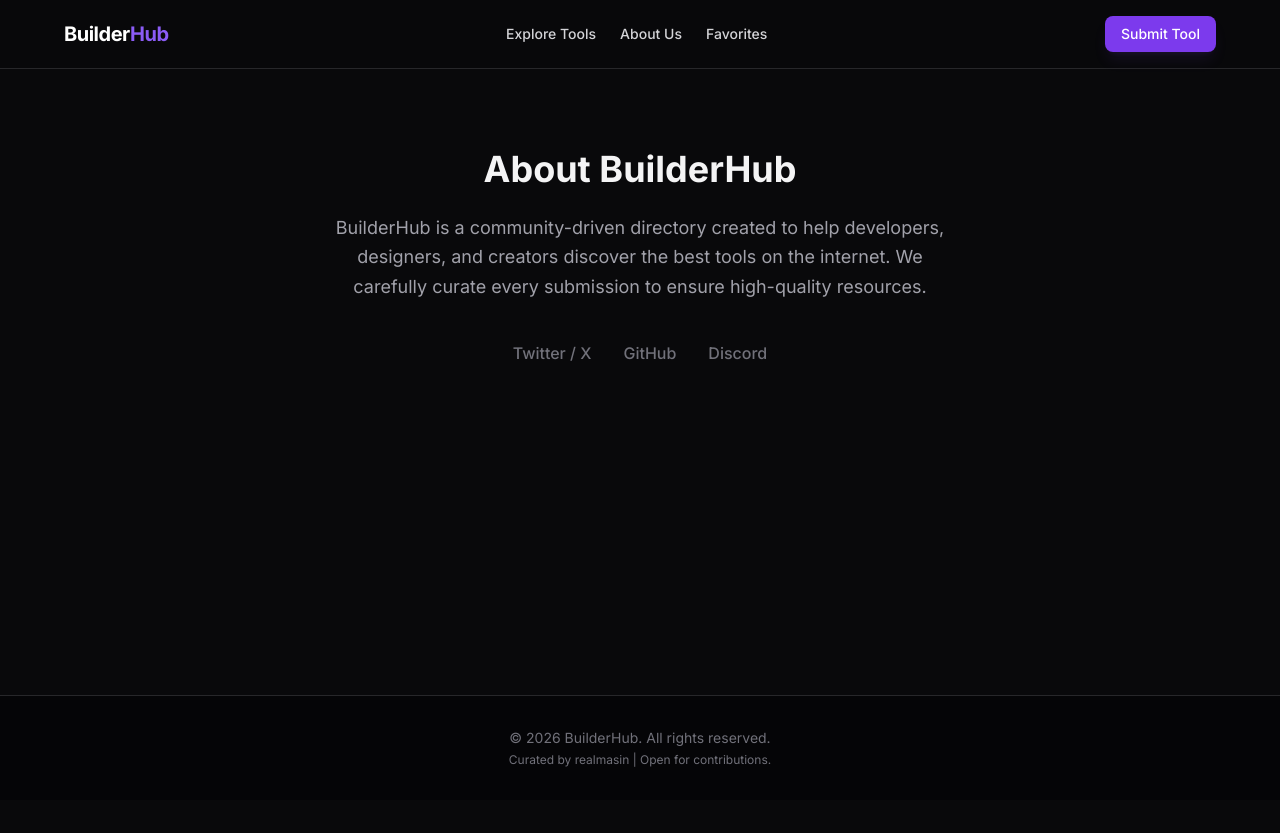
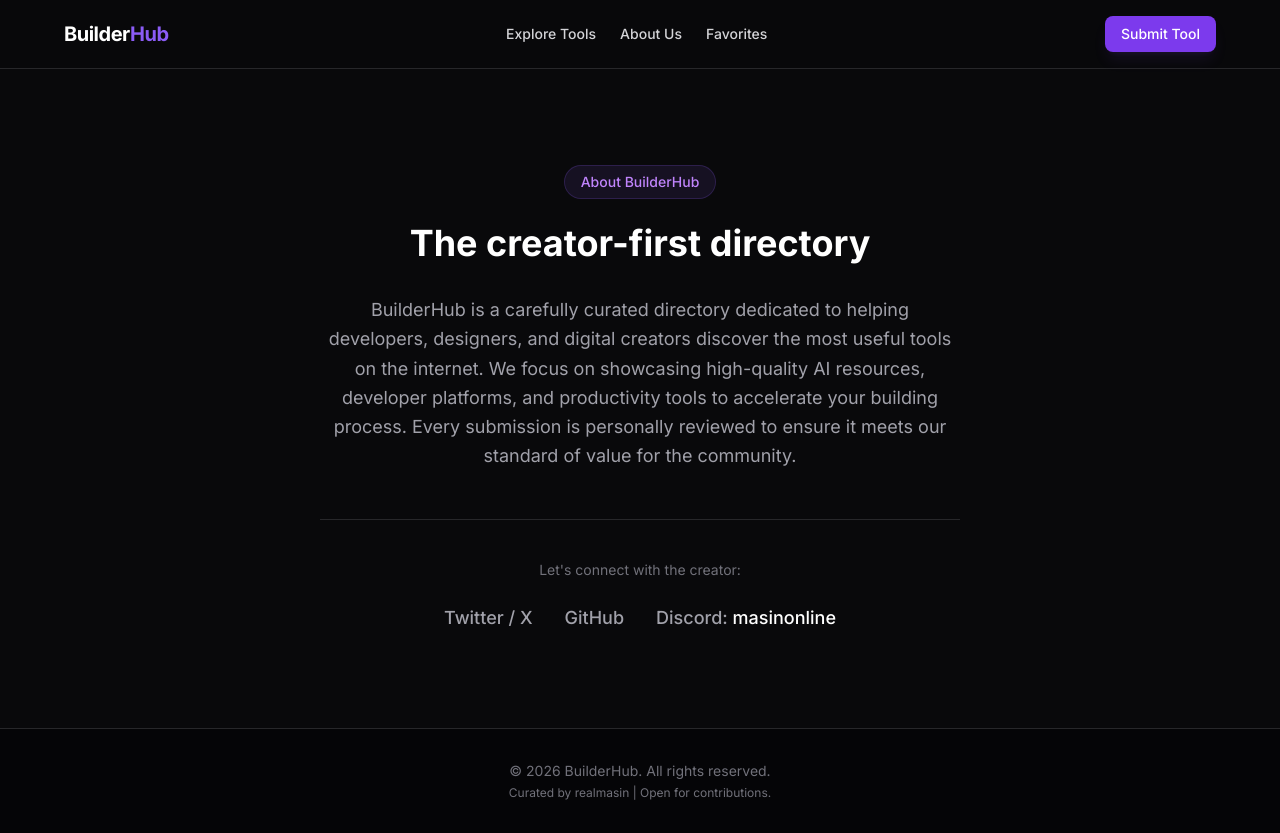
Before and after one commit to realmasin/builderhub, a Next.js app: page /about in a window 1280 px wide. Before the commit the page ends 800 px from the top, so only its background shows below. Built offline with nearby package versions, Linux system fonts and the light colour scheme.

Commit message:
Update page.tsx

```diff
--- a/src/app/about/page.tsx
+++ b/src/app/about/page.tsx
@@ -1,15 +1,26 @@
 export default function About() {
   return (
-    <div className="max-w-2xl mx-auto py-20 px-4 text-center">
-      <h1 className="text-4xl font-bold mb-6 text-zinc-100">About BuilderHub</h1>
-      <p className="text-zinc-400 mb-10 leading-relaxed text-lg">
-        BuilderHub is a community-driven directory created to help developers, designers, and creators discover the best tools on the internet. We carefully curate every submission to ensure high-quality resources.
+    <div className="max-w-2xl mx-auto py-24 px-4 text-center min-h-[70vh] flex flex-col justify-center items-center">
+
+      <span className="bg-purple-500/10 text-purple-400 px-4 py-1.5 rounded-full text-sm font-medium mb-6 border border-purple-500/20">
+        About BuilderHub
+      </span>
+
+      <h1 className="text-4xl font-bold mb-8 text-white">The creator-first directory</h1>
+
+      <p className="text-zinc-400 mb-12 leading-relaxed text-lg">
+        BuilderHub is a carefully curated directory dedicated to helping developers, designers, and digital creators discover the most useful tools on the internet. We focus on showcasing high-quality AI resources, developer platforms, and productivity tools to accelerate your building process. Every submission is personally reviewed to ensure it meets our standard of value for the community.
       </p>
-      <div className="flex justify-center gap-8">
-        <a href="https://twitter.com/norealmasin" target="_blank" rel="noreferrer" className="text-zinc-500 hover:text-purple-400 transition-colors font-medium">Twitter / X</a>
-        <a href="https://github.com/realmasin" target="_blank" rel="noreferrer" className="text-zinc-500 hover:text-purple-400 transition-colors font-medium">GitHub</a>
-        <a href="https://discord.gg/masinonline" target="_blank" rel="noreferrer" className="text-zinc-500 hover:text-purple-400 transition-colors font-medium">Discord</a>
+
+      <div className="border-t border-zinc-800 pt-10 w-full">
+        <p className="text-zinc-500 text-sm mb-6">Let's connect with the creator:</p>
+        <div className="flex flex-wrap justify-center gap-x-8 gap-y-4">
+          <a href="https://twitter.com/NotRealMasin" target="_blank" rel="noreferrer" className="text-zinc-400 hover:text-purple-400 transition-colors font-medium text-lg">Twitter / X</a>
+          <a href="https://github.com/realmasin" target="_blank" rel="noreferrer" className="text-zinc-400 hover:text-purple-400 transition-colors font-medium text-lg">GitHub</a>
+          <span className="text-zinc-400 font-medium text-lg">Discord: <span className="text-white">masinonline</span></span>
+        </div>
       </div>
+
     </div>
   );
 }
```
